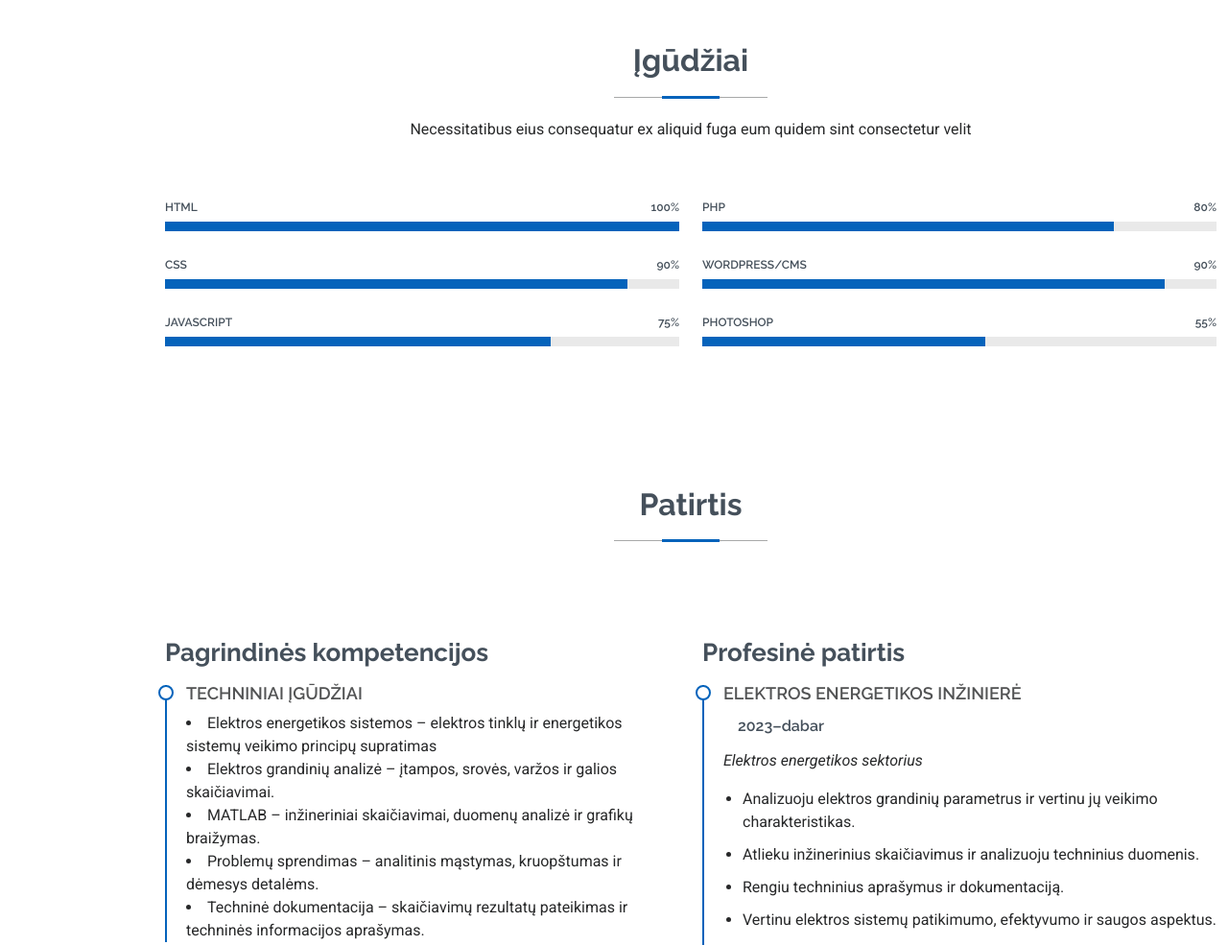
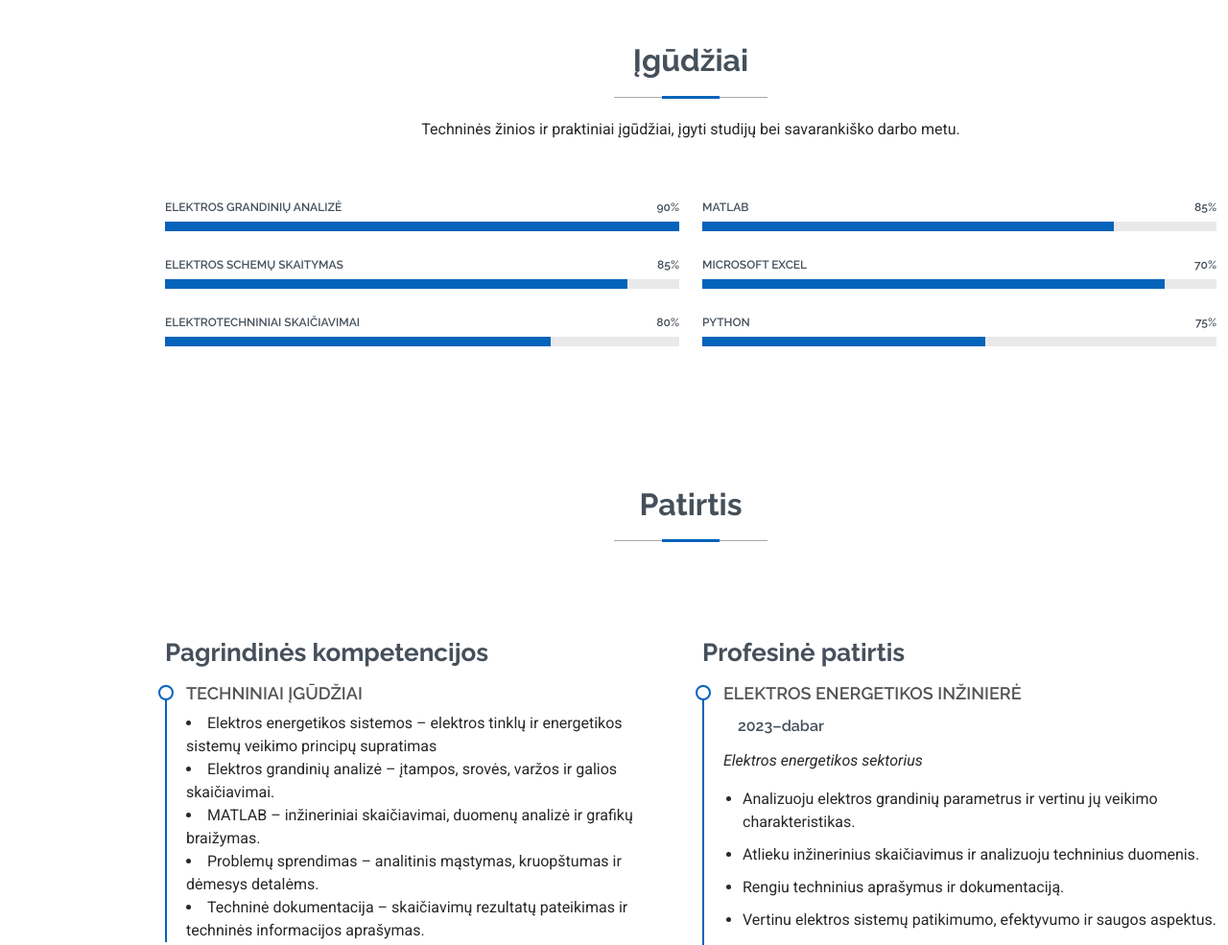
Before and after one commit to aisteeicinaite-blip/aisteeicinaite-blip.github.io, a plain HTML site: page index.html in a window 1280 px wide. Shown: the part 1540-2525 px from the top of the page at 96% size. Drawn offline with Linux system fonts and the light colour scheme.

Commit message:
igudziu update

```diff
--- a/index.html
+++ b/index.html
@@ -136,7 +136,7 @@
       <!-- Section Title -->
       <div class="container section-title" data-aos="fade-up">
         <h2>Įgūdžiai</h2>
-        <p>Necessitatibus eius consequatur ex aliquid fuga eum quidem sint consectetur velit</p>
+        <p>Techninės žinios ir praktiniai įgūdžiai, įgyti studijų bei savarankiško darbo metu.</p>
       </div><!-- End Section Title -->
 
       <div class="container" data-aos="fade-up" data-aos-delay="100">
@@ -146,21 +146,21 @@
           <div class="col-lg-6">
 
             <div class="progress">
-              <span class="skill"><span>HTML</span> <i class="val">100%</i></span>
+              <span class="skill"><span>Elektros grandinių analizė</span> <i class="val">90%</i></span>
               <div class="progress-bar-wrap">
                 <div class="progress-bar" role="progressbar" aria-valuenow="100" aria-valuemin="0" aria-valuemax="100"></div>
               </div>
             </div><!-- End Skills Item -->
 
             <div class="progress">
-              <span class="skill"><span>CSS</span> <i class="val">90%</i></span>
+              <span class="skill"><span>Elektros schemų skaitymas</span> <i class="val">85%</i></span>
               <div class="progress-bar-wrap">
                 <div class="progress-bar" role="progressbar" aria-valuenow="90" aria-valuemin="0" aria-valuemax="100"></div>
               </div>
             </div><!-- End Skills Item -->
 
             <div class="progress">
-              <span class="skill"><span>JavaScript</span> <i class="val">75%</i></span>
+              <span class="skill"><span>Elektrotechniniai skaičiavimai</span> <i class="val">80%</i></span>
               <div class="progress-bar-wrap">
                 <div class="progress-bar" role="progressbar" aria-valuenow="75" aria-valuemin="0" aria-valuemax="100"></div>
               </div>
@@ -171,21 +171,21 @@
           <div class="col-lg-6">
 
             <div class="progress">
-              <span class="skill"><span>PHP</span> <i class="val">80%</i></span>
+              <span class="skill"><span>MATLAB</span> <i class="val">85%</i></span>
               <div class="progress-bar-wrap">
                 <div class="progress-bar" role="progressbar" aria-valuenow="80" aria-valuemin="0" aria-valuemax="100"></div>
               </div>
             </div><!-- End Skills Item -->
 
             <div class="progress">
-              <span class="skill"><span>WordPress/CMS</span> <i class="val">90%</i></span>
+              <span class="skill"><span>Microsoft Excel</span> <i class="val">70%</i></span>
               <div class="progress-bar-wrap">
                 <div class="progress-bar" role="progressbar" aria-valuenow="90" aria-valuemin="0" aria-valuemax="100"></div>
               </div>
             </div><!-- End Skills Item -->
 
             <div class="progress">
-              <span class="skill"><span>Photoshop</span> <i class="val">55%</i></span>
+              <span class="skill"><span>Python</span> <i class="val">75%</i></span>
               <div class="progress-bar-wrap">
                 <div class="progress-bar" role="progressbar" aria-valuenow="55" aria-valuemin="0" aria-valuemax="100"></div>
               </div>
@@ -463,7 +463,7 @@
 <!-- Multimedia Section -->
 <div class="container mt-5">
 
-  <h3 class="text-center mb-4">Multimedijos įrašai</h3>
+  <h3 class="text-center mb-4">Skaitmeninė veikla ir technologijos</h3>
 
   <!-- Video -->
   <div class="mb-5">
```
